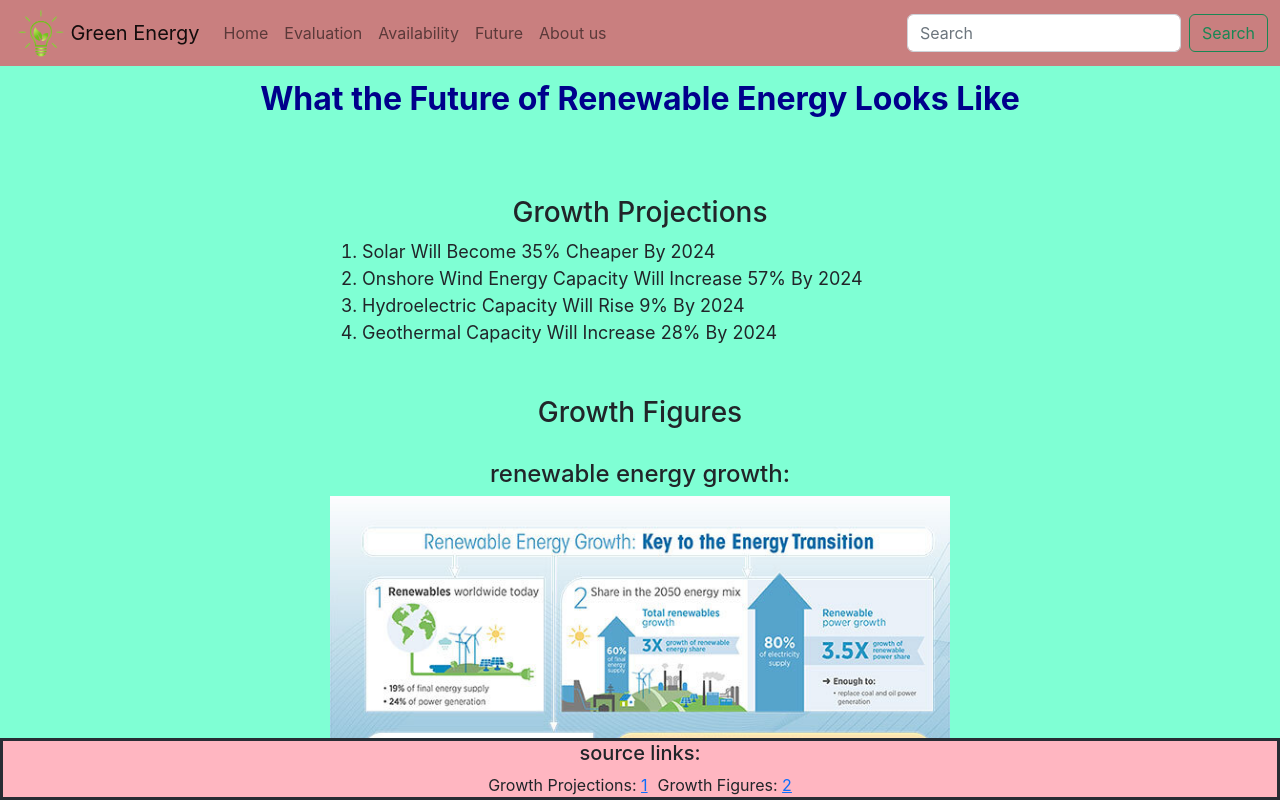
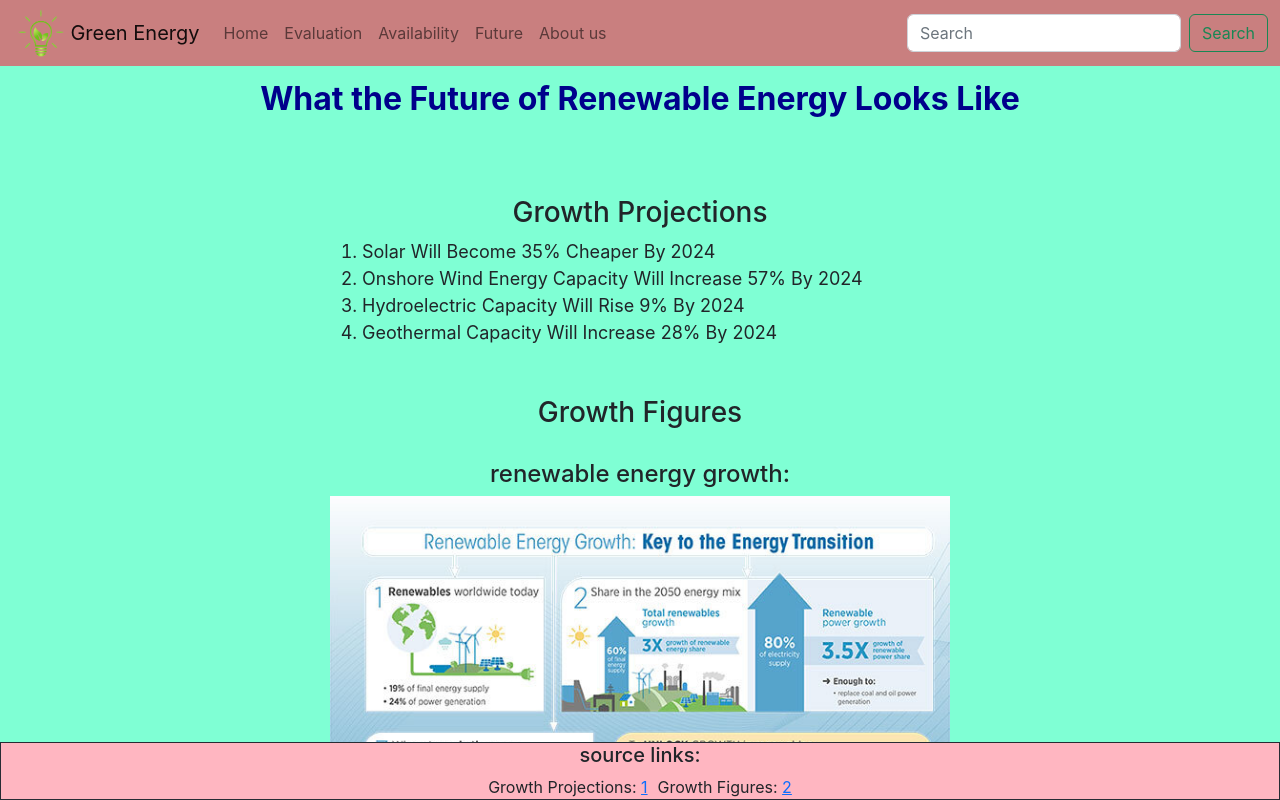
Before and after one commit to Roman-Hal/MiniProject, a React (Create React App) app: page /future in a window 1280 px wide. Shown: the top 800 px of the page. Built offline with nearby package versions, Linux system fonts and the light colour scheme.

Commit message:
change border

```diff
--- a/src/App.css
+++ b/src/App.css
@@ -110,7 +110,9 @@ footer {
   background-color: lightpink;
   overflow: hidden;
   min-height: 50px;
-  border:#282c34 solid;
+  border:#282c34;
+  border-style: solid;
+  border-width: 1px;
 }
 
 .source-links>span {
```
